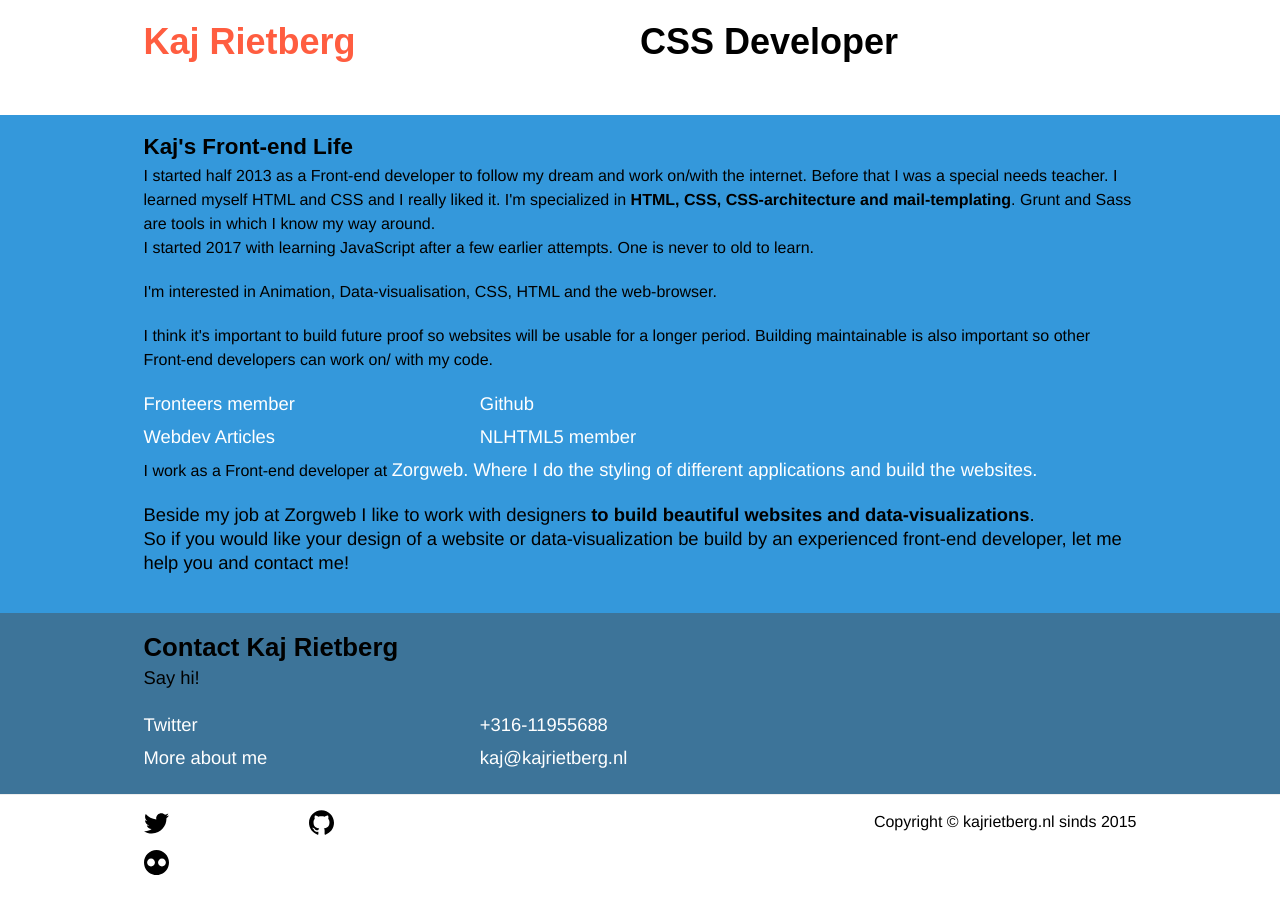
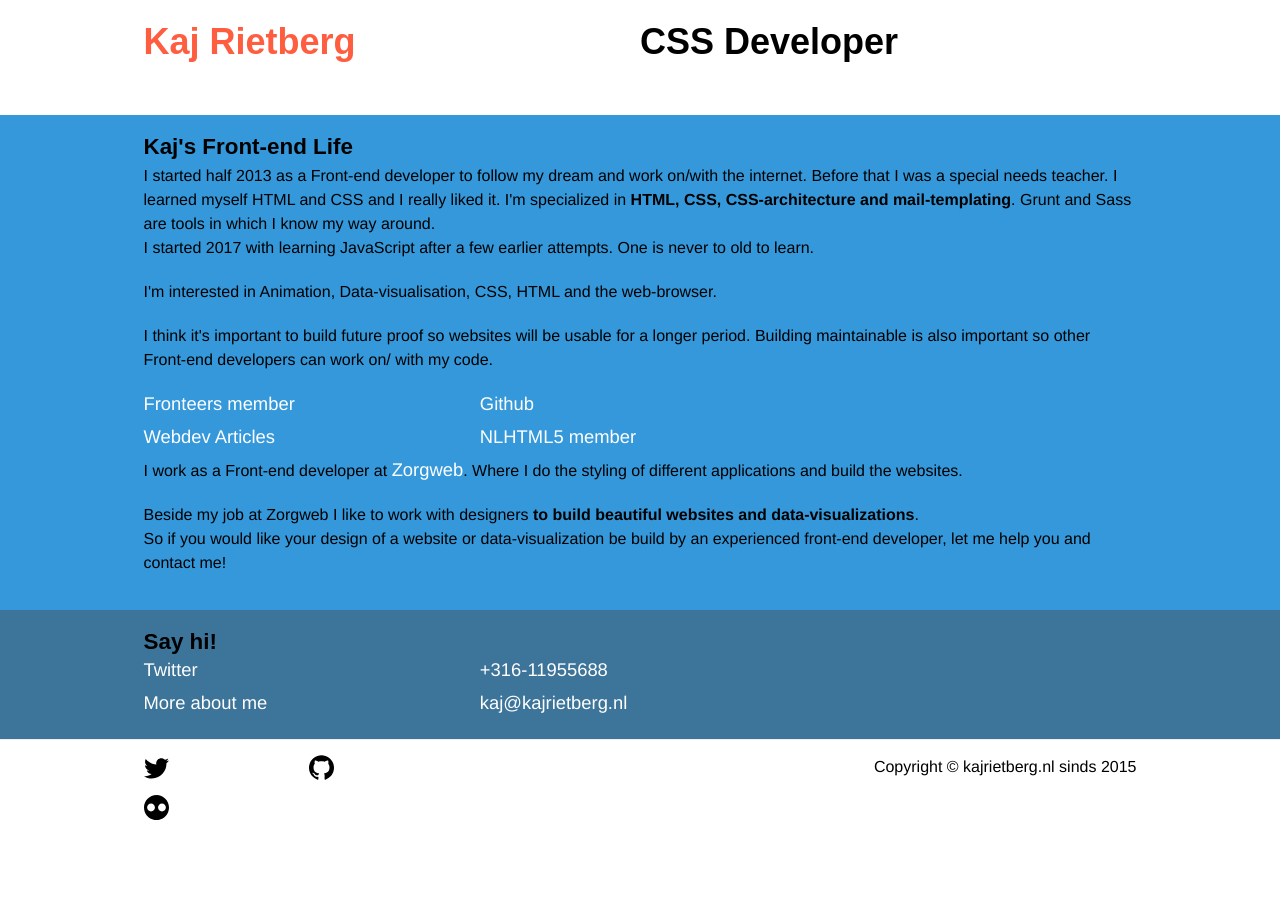
Before and after one commit to kajrietberg/kajrietberg.nl, a Jekyll site: the page built from index.html, in a window 1280 px wide. Built offline with Jekyll 4.4.1, drawn with Linux system fonts in a browser that asks for light colours; some web fonts are replaced.

Commit message:
no message

```diff
--- a/index.html
+++ b/index.html
@@ -35,7 +35,7 @@ page-class: page--home
 					 <li><a href="https://www.meetup.com/nl-NL/NLHTML5/">NLHTML5 member</a></li>
 				</ul>
 				<p>
-					I work as a Front-end developer at <a href="https://www.zorgweb.nl">Zorgweb. Where I do the styling of different applications and build the websites.
+					I work as a Front-end developer at <a href="https://www.zorgweb.nl">Zorgweb</a>. Where I do the styling of different applications and build the websites.
 				</p>
 				<p>
 					Beside my job at Zorgweb I like to work with designers <strong>to build beautiful websites and data-visualizations</strong>. <br>
@@ -49,12 +49,8 @@ page-class: page--home
 			<div class="wrapper">
 
 				<h2>
-					Contact <span itemprop="name">Kaj Rietberg</span>
+					Say hi!
 				</h2>
-
-				<p>
-					Say hi!
-				</p>
 
 				<ul>
 					<li><a href="https://twitter.com/Kajrietberg" itemprop="url">Twitter</a></li>
```
